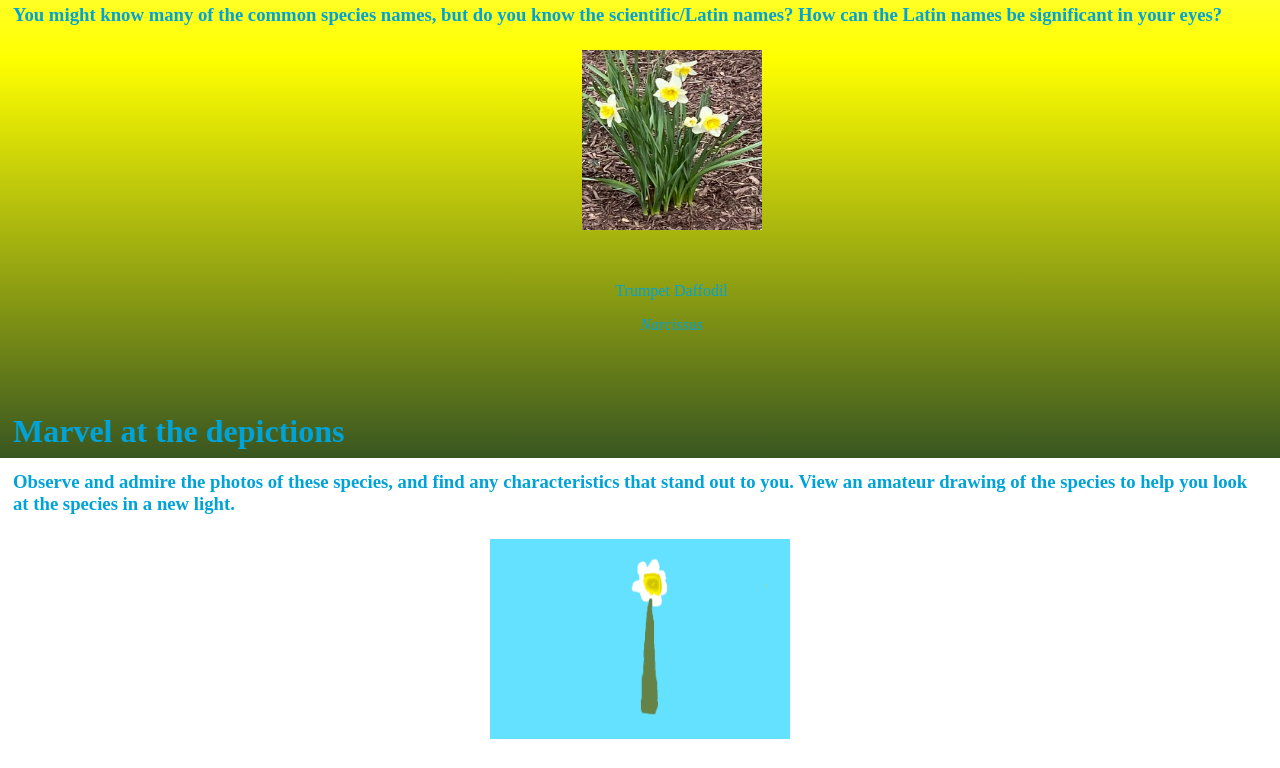
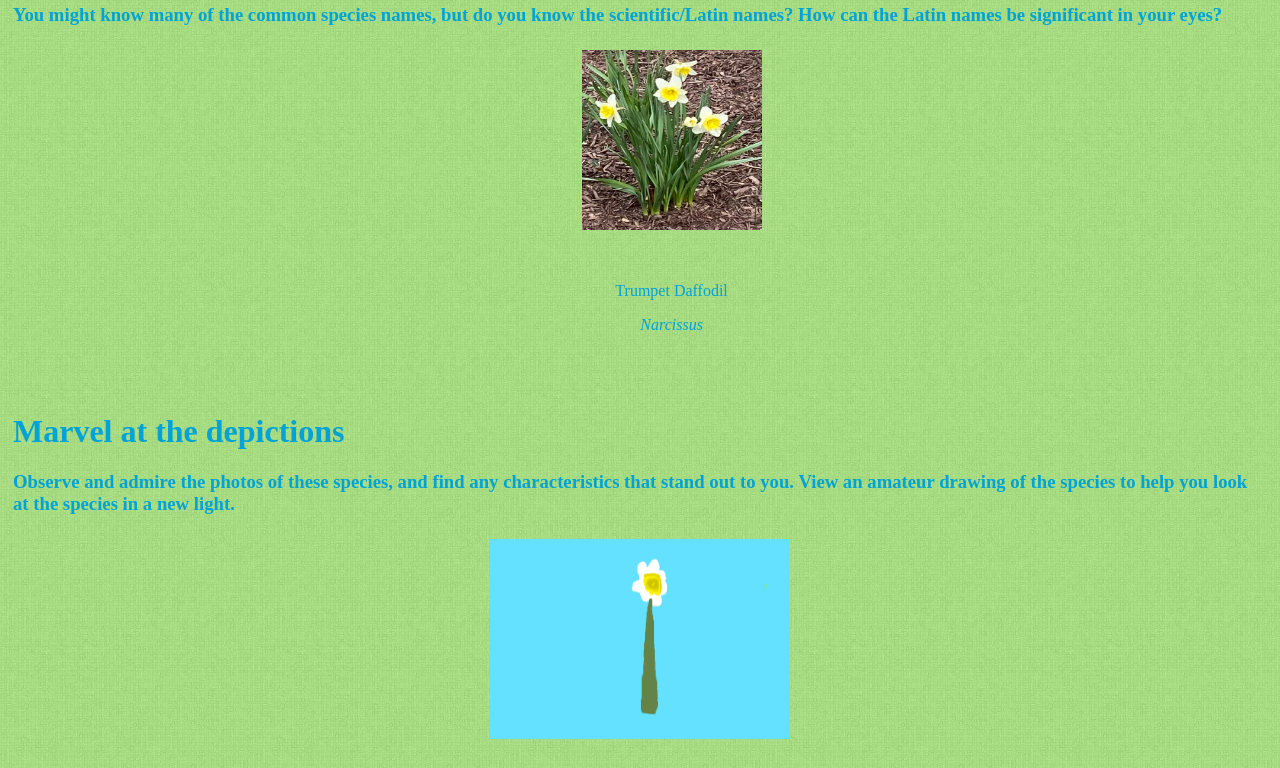
Before and after one commit to dtecoder46/Wonder-Database, a plain HTML site: page index.html in a window 1280 px wide. Shown: the part 342-1110 px from the top of the page. Drawn offline with Linux system fonts and the light colour scheme; a script that the page names is missing.

Commit message:
Changed background image

```diff
--- a/style.css
+++ b/style.css
@@ -1,8 +1,7 @@
 html {
   height: 100%;
   width: 100%;
-  background-image: linear-gradient(white,yellow,#395620);
-  background-repeat: repeat-x;
+  background-image: url("back_img.jpeg");
 }
 
 #title {
```
